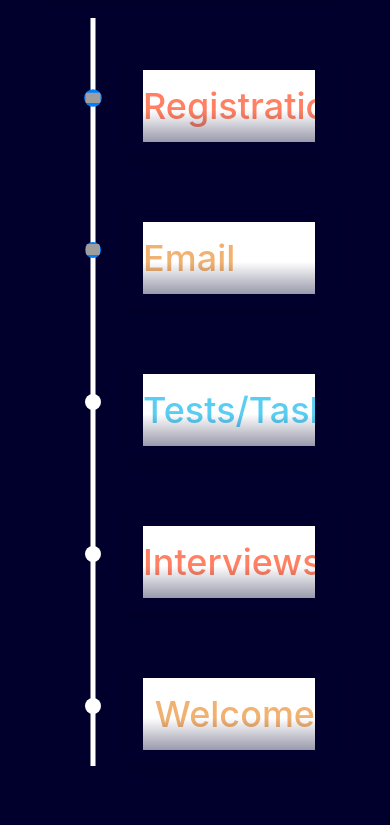
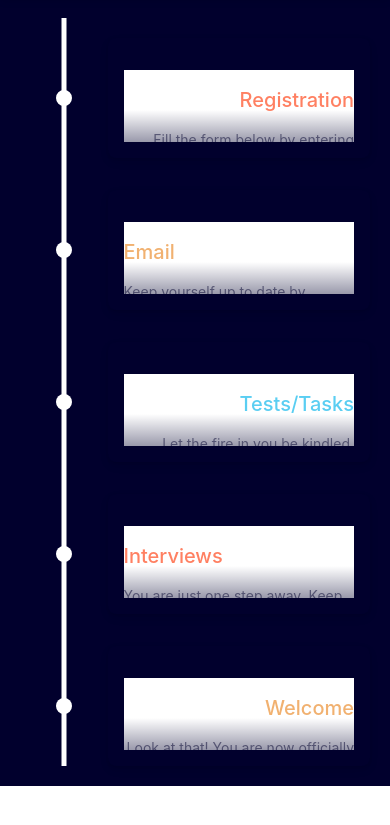
Before and after one commit to AlexaSRM/Recruitment-Portal, a Next.js app: page / in a window 390 px wide. Shown: the part 940-1765 px from the top of the page. After the commit the page ends 1726 px from the top, so only its background shows below. Built offline with nearby package versions, Linux system fonts and the light colour scheme; grey boxes are pictures that could not be loaded.

Commit message:
making responsive

```diff
--- a/components/Roadmap.tsx
+++ b/components/Roadmap.tsx
@@ -9,7 +9,7 @@ function Roadmap() {
   return (
     <div className="w-[100vw] flex flex-col justify-center items-center">
       <div className="md:text-6xl text-4xl md:font-bold font-medium">Road to <span className="text-[#28b3f2]">Alexa</span></div>
-      <div className="md:my-12" style={{ width: "80%", height: "130vh"}}>
+      <div className="md:my-12 md:w-[80%] w-[100%]">
 
         <Chrono
           mode="VERTICAL_ALTERNATING"
@@ -27,34 +27,33 @@ function Roadmap() {
           }}
         >
           <div className="chrono-icons">
-            <img src="https://img.icons8.com/ios-filled/100/000000/contacts.png" alt="img1" />
-            <img src="https://img.icons8.com/ios-filled/100/000000/contacts.png" alt="img1" />
+            {/* icons */}
           </div>
 
 
-          <div className="">
-            <div className="text-4xl ml-auto flex justify-end font-medium my-4 text-[#FF8062]">Registration</div>
-            <div className="text-right text-[#808096]">Fill the form below by entering required details to get your journey started!</div>
+          <div className="p-0">
+            <div className="md:text-4xl text-xl ml-auto flex justify-end font-medium my-4 text-[#FF8062]">Registration</div>
+            <div className="md:text-base text-sm text-right text-[#808096]">Fill the form below by entering required details to get your journey started!</div>
           </div>
 
           <div className="">
-          <div className="text-4xl mr-auto flex justify-start font-medium my-4 text-[#F1B170]">Email</div>
-            <div className="text-left text-[#808096]">Keep yourself up to date by checking your registered email on the regular. (Sneak a peek in the spam folder too)</div>
+          <div className="md:text-4xl text-xl mr-auto flex justify-start font-medium my-4 text-[#F1B170]">Email</div>
+            <div className="md:text-base text-sm text-left text-[#808096]">Keep yourself up to date by checking your registered email on the regular. (Sneak a peek in the spam folder too)</div>
           </div>
 
           <div className="">
-            <div className="text-4xl ml-auto flex justify-end font-medium my-4 text-[#5ACEF2]">Tests/Tasks</div>
-            <div className="text-right text-[#808096]">Let the fire in you be kindled. Showcase your talent through tests or tasks to make your mark among the competitors.</div>
+            <div className="md:text-4xl text-xl ml-auto flex justify-end font-medium my-4 text-[#5ACEF2]">Tests/Tasks</div>
+            <div className="md:text-base text-sm text-right text-[#808096]">Let the fire in you be kindled. Showcase your talent through tests or tasks to make your mark among the competitors.</div>
           </div>
 
           <div className="">
-            <div className="text-4xl mr-auto flex justify-start font-medium my-4 text-[#FF8062]">Interviews</div>
-            <div className="text-left text-[#808096]">You are just one step away. Keep calm and get ready for a small, casual interview.</div>
+            <div className="md:text-4xl text-xl mr-auto flex justify-start font-medium my-4 text-[#FF8062]">Interviews</div>
+            <div className="md:text-base text-sm text-left text-[#808096]">You are just one step away. Keep calm and get ready for a small, casual interview.</div>
           </div>
 
           <div className="">
-            <div className="text-4xl ml-auto flex justify-end font-medium my-4 text-[#F1B170]">Welcome</div>
-            <div className="text-right text-[#808096]">Look at that! You are now officially a part of the Alexa Developers SRM family. Much surprises await on the other side!</div>
+            <div className="md:text-4xl text-xl ml-auto flex justify-end font-medium my-4 text-[#F1B170]">Welcome</div>
+            <div className="md:text-base text-sm text-right text-[#808096]">Look at that! You are now officially a part of the Alexa Developers SRM family. Much surprises await on the other side!</div>
           </div>
 
         </Chrono>
```
